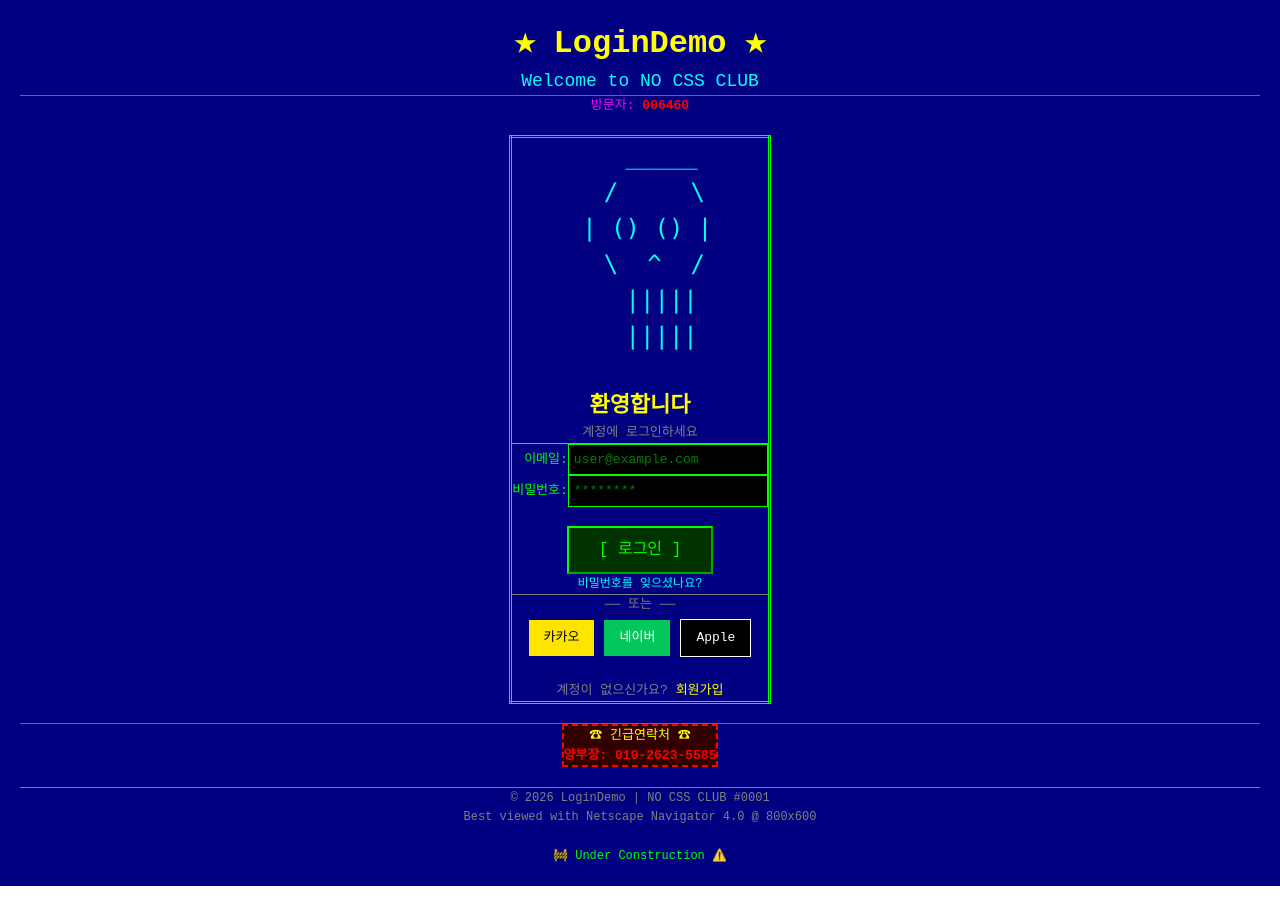
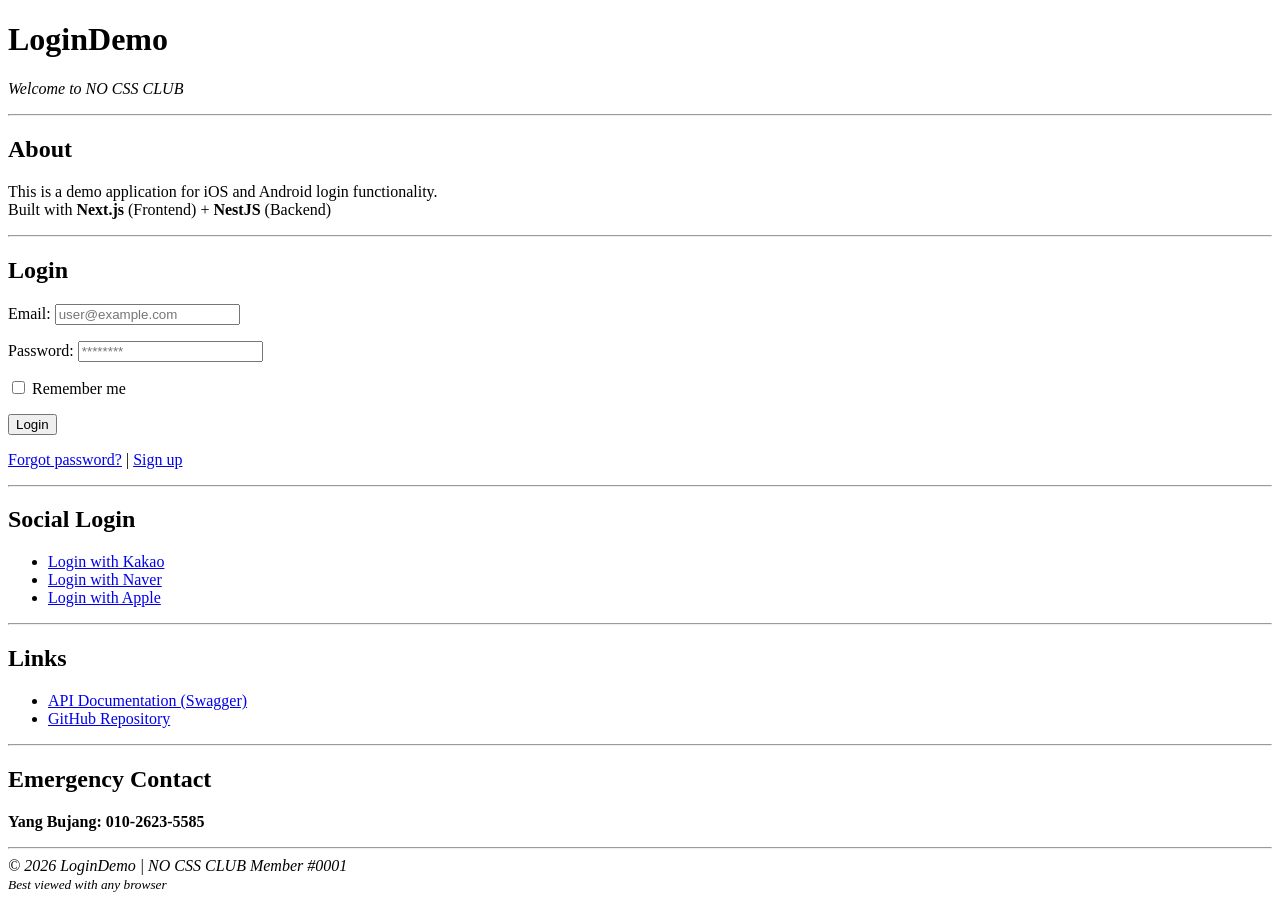
Before and after one commit to dyjung/logindemo, a Next.js app in the folder frontend/: page / in a window 1280 px wide. Built offline with nearby package versions, Linux system fonts and the light colour scheme.

Commit message:
Redesign frontend as true NO CSS CLUB member
- Remove all CSS imports and style attributes
- Use pure semantic HTML only
- Follow nocss.club rules: no CSS, no style, minimal JS
- Simple login form with plain browser rendering

Co-Authored-By: Claude Opus 4.5 <noreply@anthropic.com>

```diff
--- a/frontend/src/app/layout.tsx
+++ b/frontend/src/app/layout.tsx
@@ -1,20 +1,8 @@
 import type { Metadata } from "next";
-import { Geist, Geist_Mono } from "next/font/google";
-import "./globals.css";
-
-const geistSans = Geist({
-  variable: "--font-geist-sans",
-  subsets: ["latin"],
-});
-
-const geistMono = Geist_Mono({
-  variable: "--font-geist-mono",
-  subsets: ["latin"],
-});
 
 export const metadata: Metadata = {
   title: "LoginDemo",
-  description: "Next.js + NestJS Demo Application",
+  description: "Next.js + NestJS Demo Application - NO CSS CLUB Member",
 };
 
 export default function RootLayout({
@@ -23,12 +11,8 @@ export default function RootLayout({
   children: React.ReactNode;
 }>) {
   return (
-    <html lang="en">
-      <body
-        className={`${geistSans.variable} ${geistMono.variable} antialiased`}
-      >
-        {children}
-      </body>
+    <html lang="ko">
+      <body>{children}</body>
     </html>
   );
 }
--- a/frontend/src/app/page.tsx
+++ b/frontend/src/app/page.tsx
@@ -1,267 +1,80 @@
-'use client';
+export default function Home() {
+  return (
+    <>
+      <h1>LoginDemo</h1>
+      <p><i>Welcome to NO CSS CLUB</i></p>
+      <hr />
 
-import { useState, useEffect } from 'react';
+      <h2>About</h2>
+      <p>
+        This is a demo application for iOS and Android login functionality.
+        <br />
+        Built with <b>Next.js</b> (Frontend) + <b>NestJS</b> (Backend)
+      </p>
 
-export default function Home() {
-  const [blink, setBlink] = useState(true);
-  const [email, setEmail] = useState('');
-  const [password, setPassword] = useState('');
-  const [visitorCount] = useState(Math.floor(Math.random() * 9000) + 1000);
+      <hr />
 
-  useEffect(() => {
-    const blinkInterval = setInterval(() => setBlink(b => !b), 500);
-    return () => clearInterval(blinkInterval);
-  }, []);
+      <h2>Login</h2>
+      <form>
+        <p>
+          <label>
+            Email: <input type="email" name="email" placeholder="user@example.com" />
+          </label>
+        </p>
+        <p>
+          <label>
+            Password: <input type="password" name="password" placeholder="********" />
+          </label>
+        </p>
+        <p>
+          <label>
+            <input type="checkbox" name="remember" /> Remember me
+          </label>
+        </p>
+        <p>
+          <button type="button" onClick={() => alert('Please use iOS/Android app for login.')}>
+            Login
+          </button>
+        </p>
+      </form>
 
-  const handleLogin = (e: React.FormEvent) => {
-    e.preventDefault();
-    alert('로그인 기능은 iOS/Android 앱에서 이용해주세요!');
-  };
+      <p>
+        <a href="#">Forgot password?</a>
+        {' | '}
+        <a href="#">Sign up</a>
+      </p>
 
-  return (
-    <div style={{
-      margin: 0,
-      padding: '20px',
-      backgroundColor: '#000080',
-      color: '#00FF00',
-      fontFamily: 'monospace',
-      minHeight: '100vh',
-    }}>
-      {/* 상단 타이틀 */}
-      <center>
-        <span style={{ color: '#FFFF00', fontSize: '32px', fontWeight: 'bold' }}>
-          ★ LoginDemo ★
-        </span>
+      <hr />
+
+      <h2>Social Login</h2>
+      <ul>
+        <li><a href="#">Login with Kakao</a></li>
+        <li><a href="#">Login with Naver</a></li>
+        <li><a href="#">Login with Apple</a></li>
+      </ul>
+
+      <hr />
+
+      <h2>Links</h2>
+      <ul>
+        <li><a href="/api-docs" target="_blank">API Documentation (Swagger)</a></li>
+        <li><a href="https://github.com/dyjung/logindemo" target="_blank">GitHub Repository</a></li>
+      </ul>
+
+      <hr />
+
+      <h2>Emergency Contact</h2>
+      <p>
+        <b>Yang Bujang: 010-2623-5585</b>
+      </p>
+
+      <hr />
+
+      <address>
+        &copy; 2026 LoginDemo | NO CSS CLUB Member #0001
         <br />
-        <span style={{ color: '#00FFFF', fontSize: '18px' }}>
-          Welcome to NO CSS CLUB
-        </span>
-        <hr style={{ borderColor: '#FF00FF' }} />
-      </center>
-
-      {/* 방문자 카운터 */}
-      <center>
-        <span style={{ color: '#FF00FF' }}>
-          방문자: <span style={{ color: '#FF0000', fontWeight: 'bold' }}>{visitorCount.toString().padStart(6, '0')}</span>
-        </span>
-      </center>
-
-      <br />
-
-      {/* 메인 로그인 박스 */}
-      <center>
-        <table
-          style={{ border: '3px double #00FF00', padding: '20px' }}
-          cellPadding={10}
-        >
-          <tbody>
-            <tr>
-              <td colSpan={2} align="center">
-                <span style={{ color: '#00FFFF', fontSize: '24px' }}>
-                  <pre style={{ margin: 0 }}>{`   _____
-  /     \\
- | () () |
-  \\  ^  /
-   |||||
-   |||||`}</pre>
-                </span>
-                <br />
-                <span style={{ color: '#FFFF00', fontSize: '22px', fontWeight: 'bold' }}>
-                  환영합니다
-                </span>
-                <br />
-                <span style={{ color: '#808080' }}>
-                  계정에 로그인하세요
-                </span>
-              </td>
-            </tr>
-
-            <tr>
-              <td colSpan={2}>
-                <hr style={{ borderColor: '#00FF00' }} />
-              </td>
-            </tr>
-
-            <tr>
-              <td align="right">
-                <span style={{ color: '#00FF00' }}>이메일:</span>
-              </td>
-              <td>
-                <input
-                  type="email"
-                  value={email}
-                  onChange={(e) => setEmail(e.target.value)}
-                  style={{
-                    backgroundColor: '#000000',
-                    color: '#00FF00',
-                    border: '1px solid #00FF00',
-                    padding: '5px',
-                    fontFamily: 'monospace',
-                    width: '200px',
-                  }}
-                  placeholder="user@example.com"
-                />
-              </td>
-            </tr>
-
-            <tr>
-              <td align="right">
-                <span style={{ color: '#00FF00' }}>비밀번호:</span>
-              </td>
-              <td>
-                <input
-                  type="password"
-                  value={password}
-                  onChange={(e) => setPassword(e.target.value)}
-                  style={{
-                    backgroundColor: '#000000',
-                    color: '#00FF00',
-                    border: '1px solid #00FF00',
-                    padding: '5px',
-                    fontFamily: 'monospace',
-                    width: '200px',
-                  }}
-                  placeholder="********"
-                />
-              </td>
-            </tr>
-
-            <tr>
-              <td colSpan={2} align="center">
-                <br />
-                <input
-                  type="submit"
-                  value="[ 로그인 ]"
-                  onClick={handleLogin}
-                  style={{
-                    backgroundColor: '#003300',
-                    color: '#00FF00',
-                    border: '2px outset #00FF00',
-                    padding: '10px 30px',
-                    fontFamily: 'monospace',
-                    fontSize: '16px',
-                    cursor: 'pointer',
-                  }}
-                />
-              </td>
-            </tr>
-
-            <tr>
-              <td colSpan={2} align="center">
-                <span style={{ color: '#808080', fontSize: '12px' }}>
-                  <a href="#" style={{ color: '#00FFFF' }}>비밀번호를 잊으셨나요?</a>
-                </span>
-              </td>
-            </tr>
-
-            <tr>
-              <td colSpan={2}>
-                <hr style={{ borderColor: '#808080' }} />
-              </td>
-            </tr>
-
-            <tr>
-              <td colSpan={2} align="center">
-                <span style={{ color: '#808080' }}>── 또는 ──</span>
-              </td>
-            </tr>
-
-            <tr>
-              <td colSpan={2} align="center">
-                <table>
-                  <tbody>
-                    <tr>
-                      <td>
-                        <button style={{
-                          backgroundColor: '#FEE500',
-                          color: '#000000',
-                          border: 'none',
-                          padding: '8px 15px',
-                          margin: '5px',
-                          cursor: 'pointer',
-                          fontFamily: 'monospace',
-                        }}>
-                          카카오
-                        </button>
-                      </td>
-                      <td>
-                        <button style={{
-                          backgroundColor: '#03C75A',
-                          color: '#FFFFFF',
-                          border: 'none',
-                          padding: '8px 15px',
-                          margin: '5px',
-                          cursor: 'pointer',
-                          fontFamily: 'monospace',
-                        }}>
-                          네이버
-                        </button>
-                      </td>
-                      <td>
-                        <button style={{
-                          backgroundColor: '#000000',
-                          color: '#FFFFFF',
-                          border: '1px solid #FFFFFF',
-                          padding: '8px 15px',
-                          margin: '5px',
-                          cursor: 'pointer',
-                          fontFamily: 'monospace',
-                        }}>
-                          Apple
-                        </button>
-                      </td>
-                    </tr>
-                  </tbody>
-                </table>
-              </td>
-            </tr>
-
-            <tr>
-              <td colSpan={2} align="center">
-                <br />
-                <span style={{ color: '#808080' }}>계정이 없으신가요? </span>
-                <a href="#" style={{ color: '#FFFF00' }}>회원가입</a>
-              </td>
-            </tr>
-          </tbody>
-        </table>
-      </center>
-
-      <br />
-      <hr style={{ borderColor: '#FF00FF' }} />
-
-      {/* 긴급연락처 */}
-      <center>
-        <table style={{ border: '2px dashed #FF0000', padding: '10px', backgroundColor: '#330000' }}>
-          <tbody>
-            <tr>
-              <td align="center">
-                <span style={{ color: '#FFFF00' }}>☎ 긴급연락처 ☎</span>
-                <br />
-                <span style={{ color: blink ? '#FF0000' : '#FFFF00', fontWeight: 'bold' }}>
-                  양부장: 010-2623-5585
-                </span>
-              </td>
-            </tr>
-          </tbody>
-        </table>
-      </center>
-
-      <br />
-
-      {/* 하단 정보 */}
-      <center>
-        <hr style={{ borderColor: '#808080' }} />
-        <span style={{ color: '#808080', fontSize: '12px' }}>
-          © 2026 LoginDemo | NO CSS CLUB #0001
-          <br />
-          Best viewed with Netscape Navigator 4.0 @ 800x600
-        </span>
-        <br /><br />
-        <span style={{ color: '#00FF00', fontSize: '12px' }}>
-          {blink ? '🚧' : '⚠️'} Under Construction {blink ? '⚠️' : '🚧'}
-        </span>
-      </center>
-    </div>
+        <small>Best viewed with any browser</small>
+      </address>
+    </>
   );
 }
```
